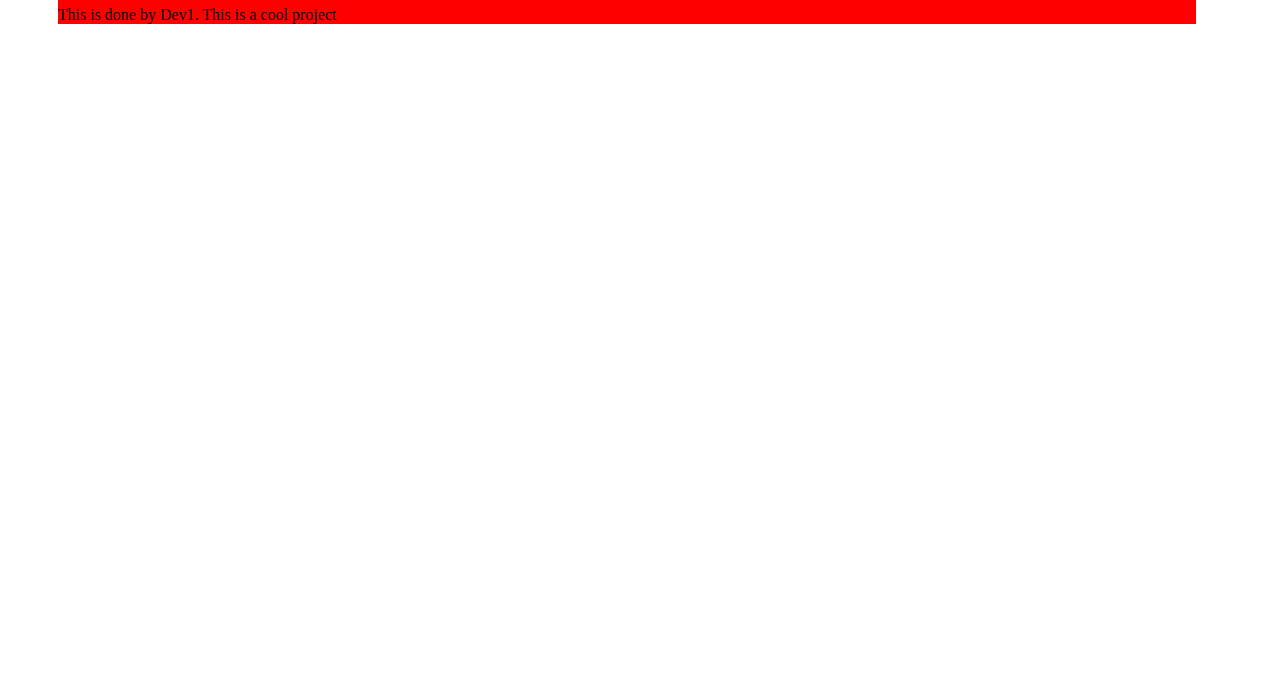
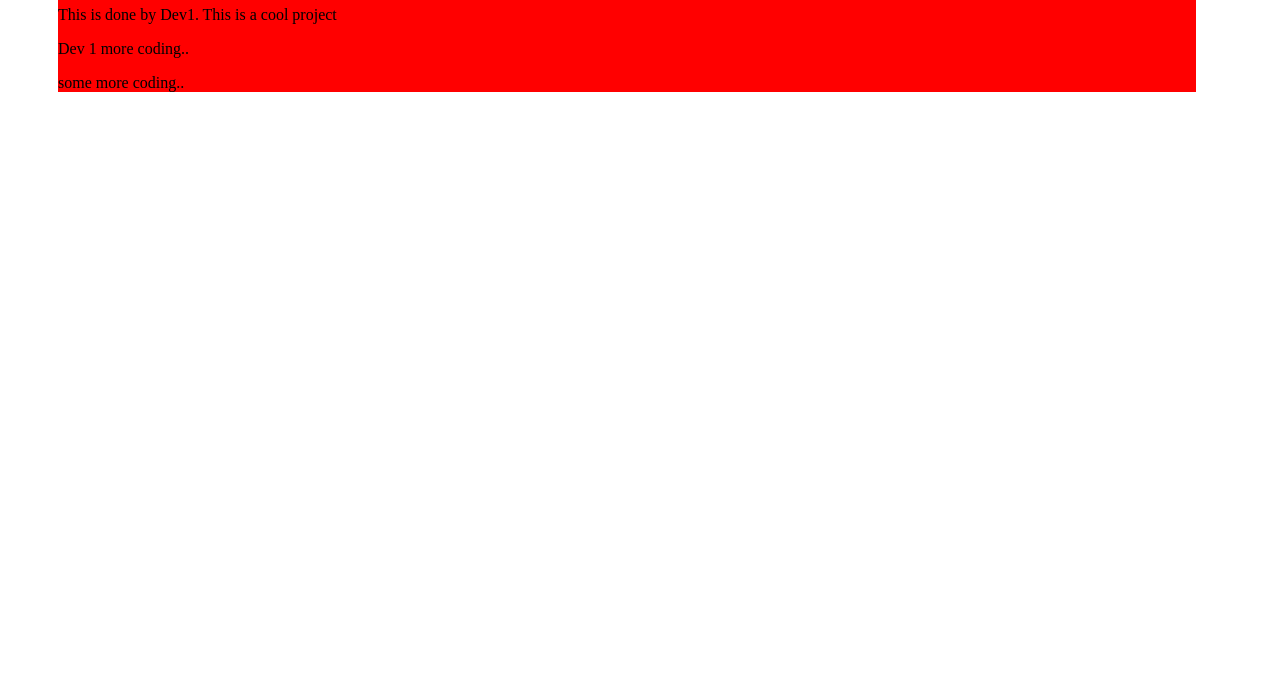
Before and after one commit to AbdulShaik006/git_tutorial, a plain HTML site: page index.html in a window 1280 px wide. Shown: the part 102-800 px from the top of the page. Drawn offline with Linux system fonts and the light colour scheme.

Commit message:
Dev 2 changes

```diff
--- a/index.html
+++ b/index.html
@@ -12,6 +12,8 @@
 <div class="box red">
 <h1>This is git tutorial</h1>
 <p>This is done by Dev1. This is a cool project</p>
+<p>Dev 1 more coding..</p>
+<p>some more coding..</p>
 
 </div>
 </body>
```
